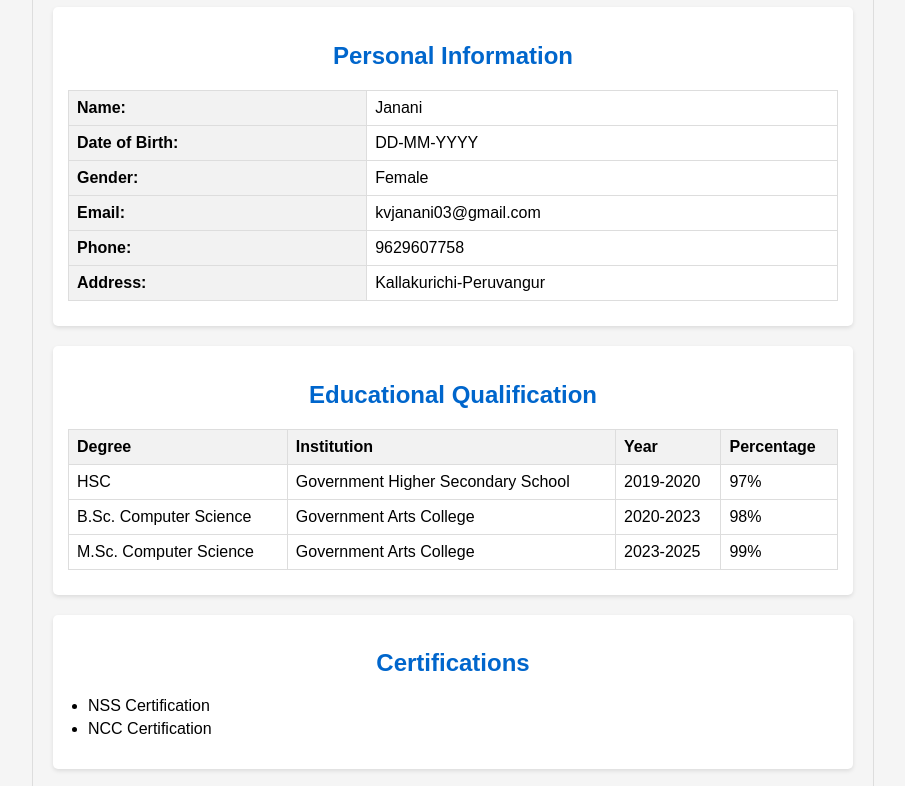
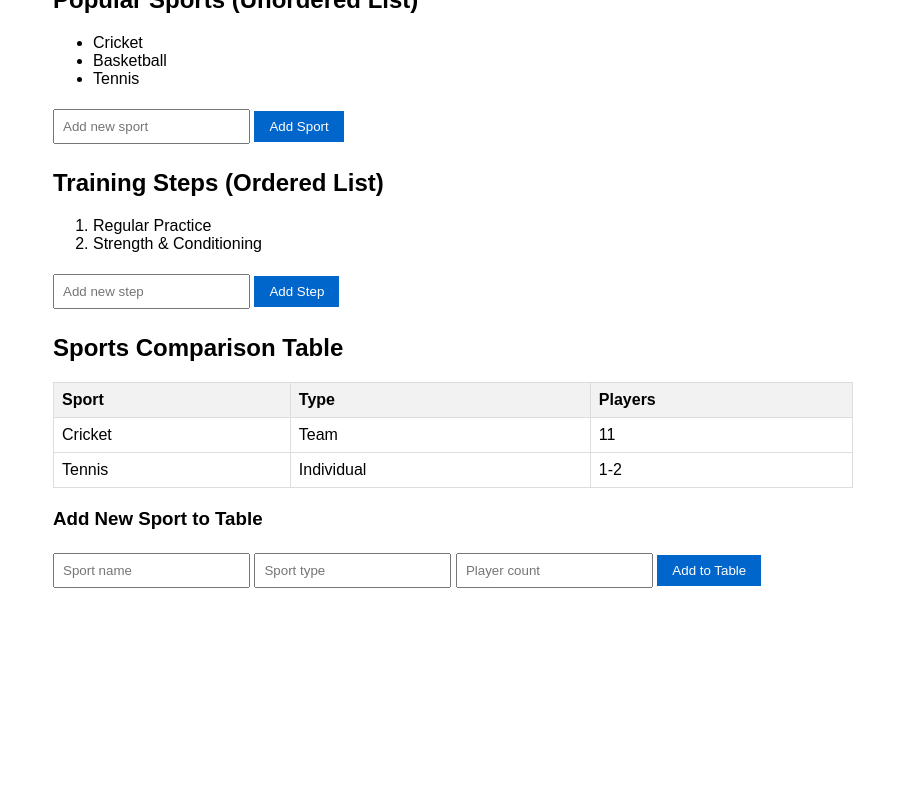
Before and after one commit to Venkatesh-MSc/sport, a plain HTML site: page index.html in a window 1280 px wide. Shown: the part 114-900 px from the top of the page, without its empty margins (187-1092 px from the left). After the commit the page ends 800 px from the top, so only its background shows below. Drawn offline with Linux system fonts and the light colour scheme.

Commit message:
Update index.html

```diff
--- a/index.html
+++ b/index.html
@@ -1,32 +1,18 @@
 <!DOCTYPE html>
 <html>
 <head>
-    <title>Bio-Data</title>
+    <title>Sports Information</title>
     <style>
         body {
             font-family: Arial, sans-serif;
             max-width: 800px;
-            margin: 20px auto;
+            margin: 0 auto;
             padding: 20px;
-            background-color: #f5f5f5;
-            border: 1px solid #ddd;
-            border-radius: 5px;
-        }
-        h1, h2 {
-            color: #0066cc;
-            text-align: center;
-        }
-        .section {
-            margin: 20px 0;
-            background: white;
-            padding: 15px;
-            border-radius: 5px;
-            box-shadow: 0 2px 4px rgba(0,0,0,0.1);
         }
         table {
             width: 100%;
             border-collapse: collapse;
-            margin: 10px 0;
+            margin: 20px 0;
         }
         th, td {
             border: 1px solid #ddd;
@@ -36,91 +22,118 @@
         th {
             background-color: #f2f2f2;
         }
-        ul {
-            padding-left: 20px;
+        input {
+            padding: 8px;
+            margin: 5px 0;
         }
-        li {
-            margin: 5px 0;
+        button {
+            padding: 8px 15px;
+            background: #0066cc;
+            color: white;
+            border: none;
+            cursor: pointer;
+        }
+        button:hover {
+            background: #0055aa;
         }
     </style>
 </head>
 <body>
-    <h1>Bio-Data</h1>
+    <h1>Sports Information</h1>
 
-    <div class="section">
-        <h2>Personal Information</h2>
-        <table>
+    <h2>Popular Sports (Unordered List)</h2>
+    <ul id="sportsList">
+        <li>Cricket</li>
+        <li>Basketball</li>
+        <li>Tennis</li>
+    </ul>
+    <input id="newSport" placeholder="Add new sport">
+    <button onclick="addSportToList()">Add Sport</button>
+
+    <h2>Training Steps (Ordered List)</h2>
+    <ol id="trainingSteps">
+        <li>Regular Practice</li>
+        <li>Strength & Conditioning</li>
+    </ol>
+    <input id="newStep" placeholder="Add new step">
+    <button onclick="addTrainingStep()">Add Step</button>
+
+    <h2>Sports Comparison Table</h2>
+    <table id="sportsTable">
         <tr>
-                <th>Name:</th>
-                <td>Janani</td>
+            <th>Sport</th>
+            <th>Type</th>
+            <th>Players</th>
         </tr>
         <tr>
-                <th>Date of Birth:</th>
-                <td>DD-MM-YYYY</td>
+            <td>Cricket</td>
+            <td>Team</td>
+            <td>11</td>
         </tr>
         <tr>
-                <th>Gender:</th>
-                <td>Female</td>
-            </tr>
-            <tr>
-                <th>Email:</th>
-                <td>kvjanani03@gmail.com</td>
-            </tr>
-            <tr>
-                <th>Phone:</th>
-                <td>9629607758</td>
-            </tr>
-            <tr>
-                <th>Address:</th>
-                <td>Kallakurichi-Peruvangur</td>
+            <td>Tennis</td>
+            <td>Individual</td>
+            <td>1-2</td>
         </tr>
     </table>
-    </div>
 
-    <div class="section">
-        <h2>Educational Qualification</h2>
-        <table>
-            <tr>
-                <th>Degree</th>
-                <th>Institution</th>
-                <th>Year</th>
-                <th>Percentage</th>
-            </tr>
-            <tr>
-                <td>HSC</td>
-                <td>Government Higher Secondary School</td>
-                <td>2019-2020</td>
-                <td>97%</td>
-            </tr>
-            <tr>
-                <td>B.Sc. Computer Science</td>
-                <td>Government Arts College</td>
-                <td>2020-2023</td>
-                <td>98%</td>
-            </tr>
-            <tr>
-                <td>M.Sc. Computer Science</td>
-                <td>Government Arts College</td>
-                <td>2023-2025</td>
-                <td>99%</td>
-            </tr>
-        </table>
-    </div>
+    <h3>Add New Sport to Table</h3>
+    <input id="sportName" placeholder="Sport name">
+    <input id="sportType" placeholder="Sport type">
+    <input id="playerCount" placeholder="Player count">
+    <button onclick="addSportToTable()">Add to Table</button>
 
-    <div class="section">
-        <h2>Certifications</h2>
-        <ul>
-            <li>NSS Certification</li>
-            <li>NCC Certification</li>
-        </ul>
-    </div>
+    <script>
+        // Add sport to unordered list
+        function addSportToList() {
+            const input = document.getElementById("newSport");
+            if (input.value.trim()) {
+                const li = document.createElement("li");
+                li.textContent = input.value;
+                document.getElementById("sportsList").appendChild(li);
+                input.value = "";
+            } else {
+                alert("Please enter a sport name");
+            }
+        }
 
-    <div class="section">
-        <h2>Extra Curricular Activities</h2>
-        <ul>
-            <li>Dancing</li>
-            <li>Drawing</li>
-        </ul>
-    </div>
+        // Add step to ordered list
+        function addTrainingStep() {
+            const input = document.getElementById("newStep");
+            if (input.value.trim()) {
+                const li = document.createElement("li");
+                li.textContent = input.value;
+                document.getElementById("trainingSteps").appendChild(li);
+                input.value = "";
+            } else {
+                alert("Please enter a training step");
+            }
+        }
+
+        // Add sport to table
+        function addSportToTable() {
+            const name = document.getElementById("sportName").value;
+            const type = document.getElementById("sportType").value;
+            const players = document.getElementById("playerCount").value;
+
+            if (name && type && players) {
+                const table = document.getElementById("sportsTable");
+                const row = table.insertRow();
+
+                row.innerHTML = `
+                    <td>${name}</td>
+                    <td>${type}</td>
+                    <td>${players}</td>
+                `;
+
+                // Clear inputs
+                document.getElementById("sportName").value = "";
+                document.getElementById("sportType").value = "";
+                document.getElementById("playerCount").value = "";
+            } else {
+                alert("Please fill all fields");
+            }
+        }
+    </script>
 </body>
 </html>
```
Lines whose indentation alone changed are shown as unchanged.
